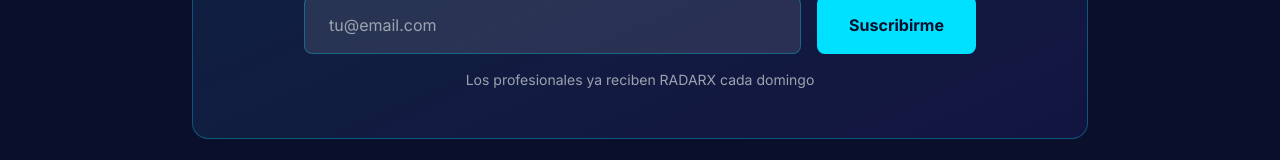
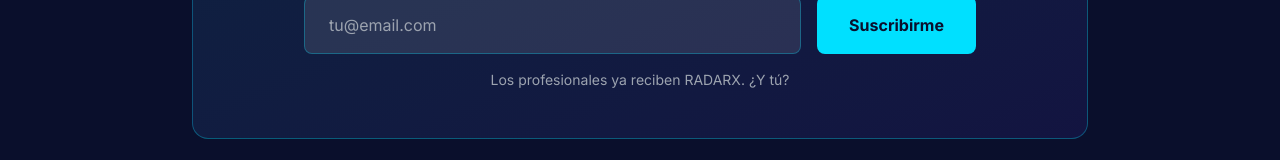
Before and after one commit to moviliaxd/moviliax2, a Next.js app: page / in a window 1280 px wide. Shown: the part 3497-3657 px from the top of the page. Built offline with nearby package versions, Linux system fonts and the light colour scheme; no server answers.

Commit message:
cambio page

```diff
--- a/components/NewsletterForm.tsx
+++ b/components/NewsletterForm.tsx
@@ -80,7 +80,7 @@ export default function NewsletterForm() {
       )}
 
       <p className="text-gris-metalico text-sm text-center mt-4">
-        Los profesionales ya reciben RADARX cada domingo
+        Los profesionales ya reciben RADARX. ¿Y tú?
       </p>
     </div>
   )
```
